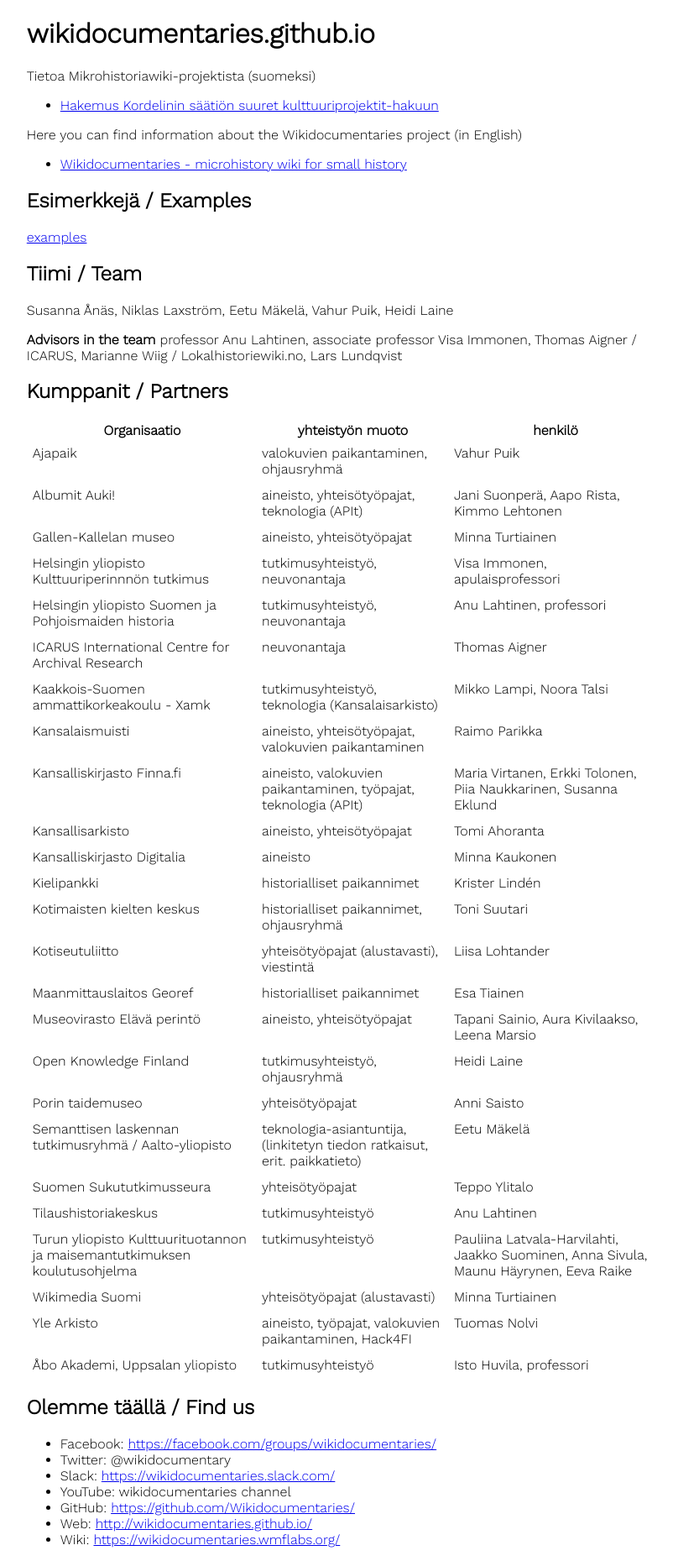
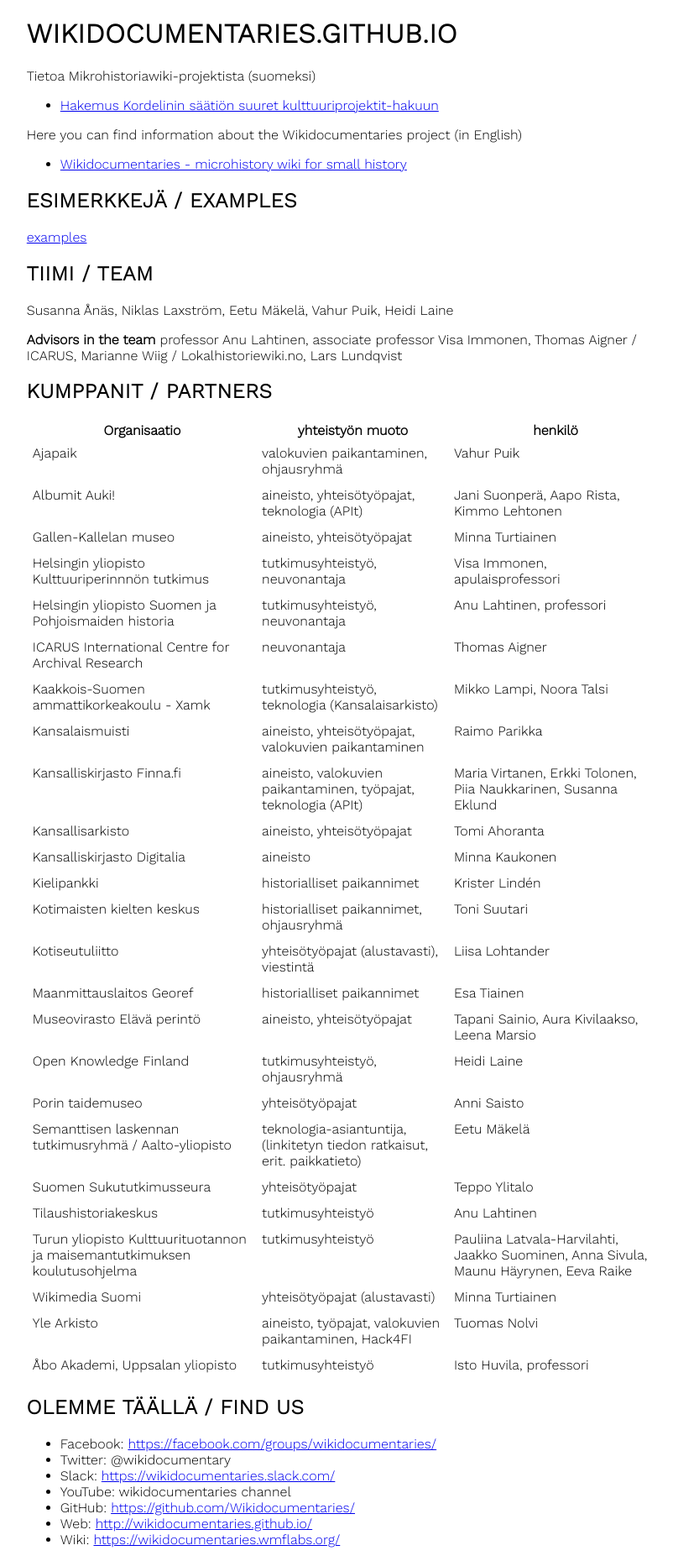
Before and after one commit to Wikidocumentaries/wikidocumentaries.github.io, a Jekyll site: the page built from index.html, in a window 1280 px wide. Shown: the whole page at 84% size, without its empty margins (229-1031 px from the left). Built offline with Jekyll 4.4.1, drawn with Linux system fonts in a browser that asks for light colours.

Commit message:
Update main.css

```diff
--- a/css/main.css
+++ b/css/main.css
@@ -15,3 +15,8 @@
 	padding: 5px;
 	vertical-align: top;
 }
+
+h1, h2, h3, h4{
+	text-transform: uppercase;
+	letter-spacing: 1px;
+}
```
